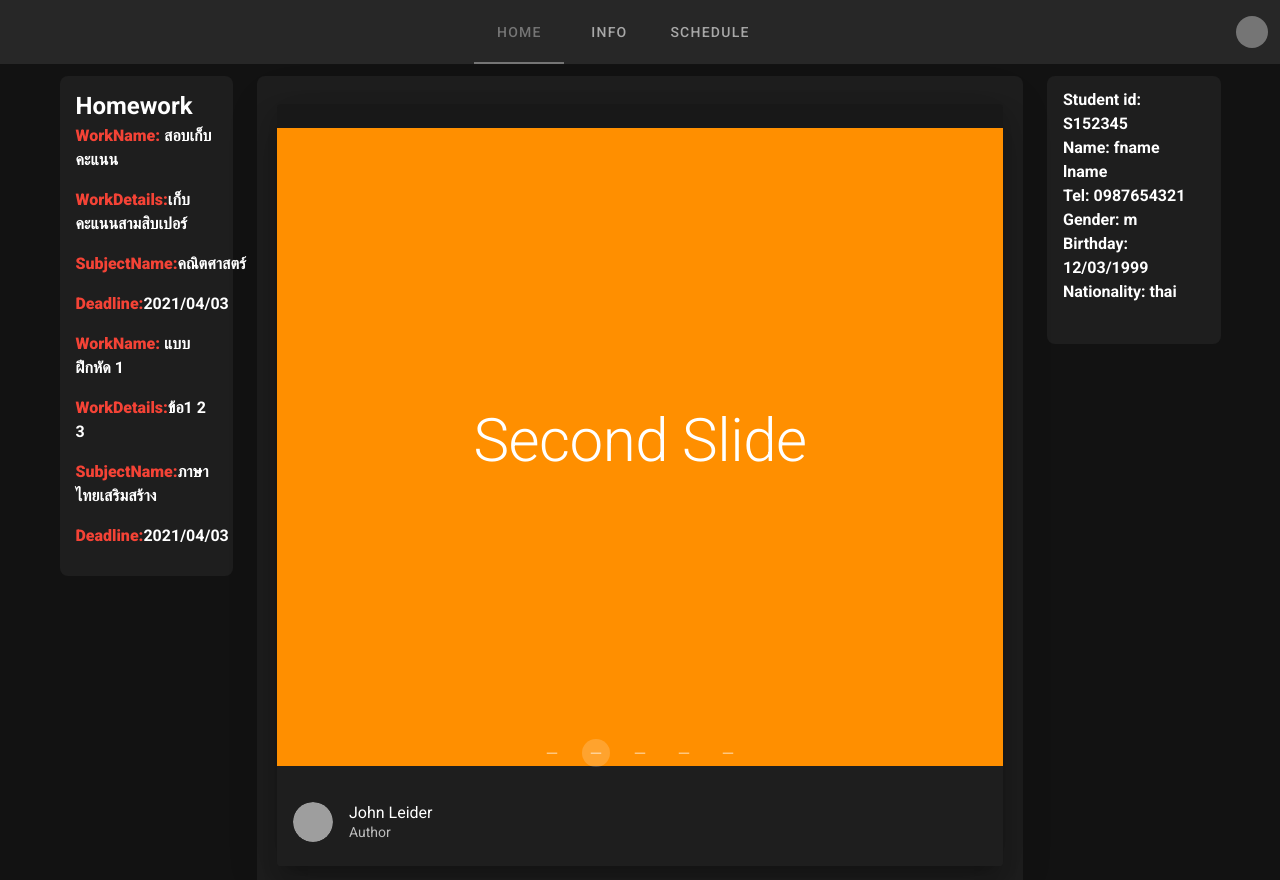
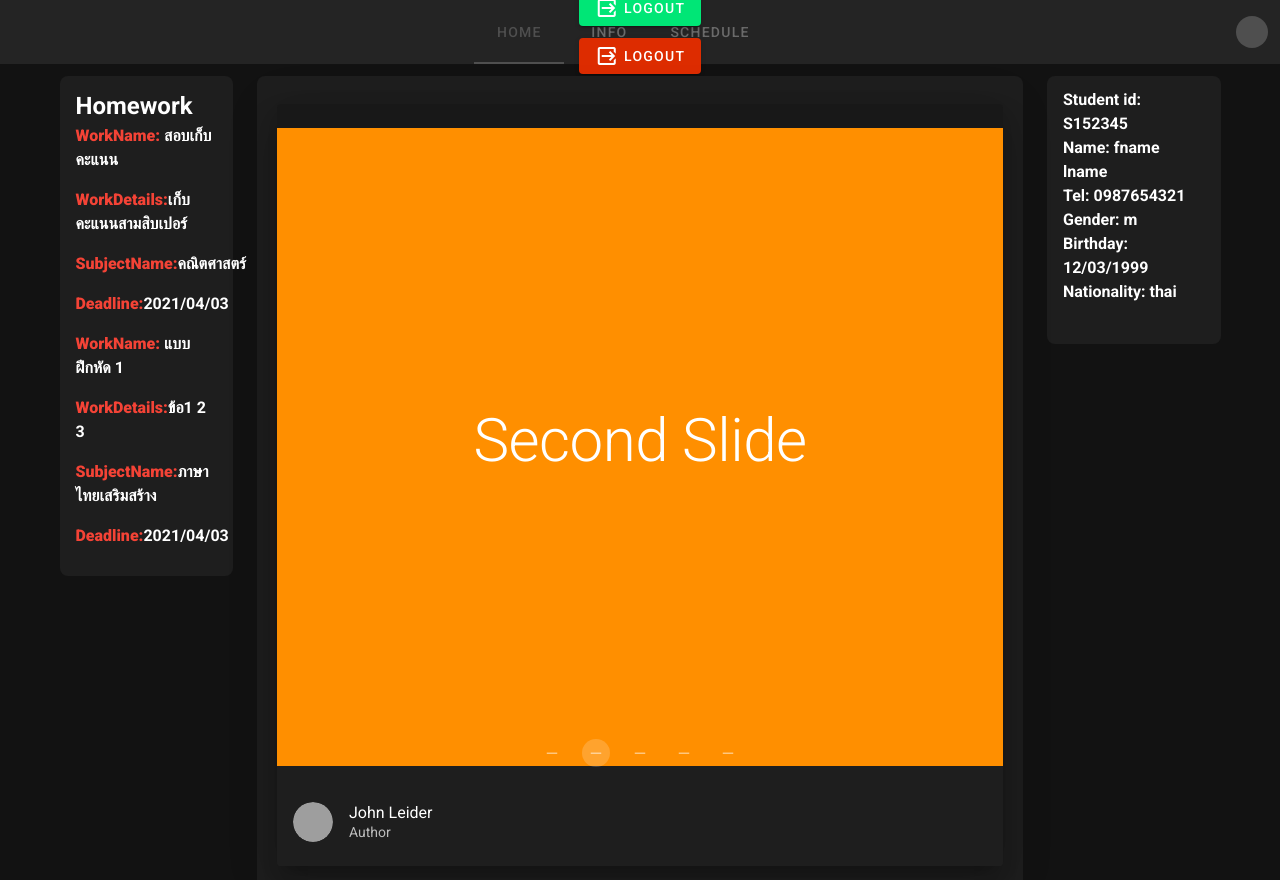
Before and after one commit to markTeerasak/ip_nuxt2, a Nuxt app: page / in a window 1280 px wide. Both pictures are taken after a click on the button 1252 px from the left and 32 px from the top of the page. Shown: the top 880 px of the page. Built offline with nearby package versions, Linux system fonts and the light colour scheme; grey boxes are pictures that could not be loaded.

Commit message:
Update user.vue

```diff
--- a/layouts/user.vue
+++ b/layouts/user.vue
@@ -2,7 +2,20 @@
     <v-app id="inspire">
         <v-app-bar flat>
             <v-avatar :color="$vuetify.breakpoint.smAndDown ? 'grey darken-1' : 'transparent'" size="32"></v-avatar>
-
+             <v-overlay v-model="overlay" contained class="align-center justify-center">
+            <v-row class="my-3">
+                <v-btn color="success" @click="overlay = false">
+                    <v-icon class="me-1">mdi-logout-variant</v-icon>
+                    logout
+                </v-btn>
+            </v-row>
+            <v-row class="my-3">
+                <v-btn color="error" @click="overlay = false">
+                    <v-icon class="me-1">mdi-logout-variant</v-icon>
+                    logout
+                </v-btn>
+            </v-row>
+            </v-overlay>
             <v-tabs centered class="ml-n9" color="grey darken-1">
                 <v-tab v-for="(item, link) in links" :key="link" :to="item.to">
                     {{ item.title }}
```
